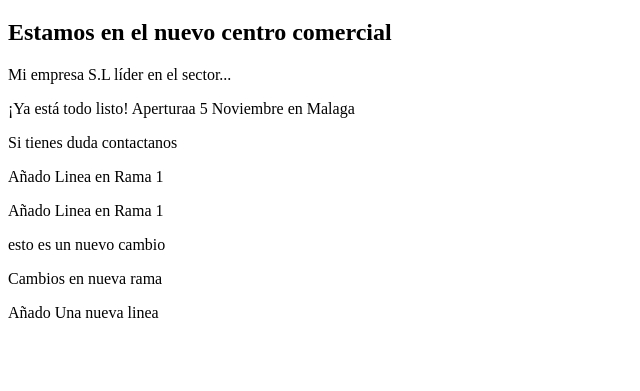
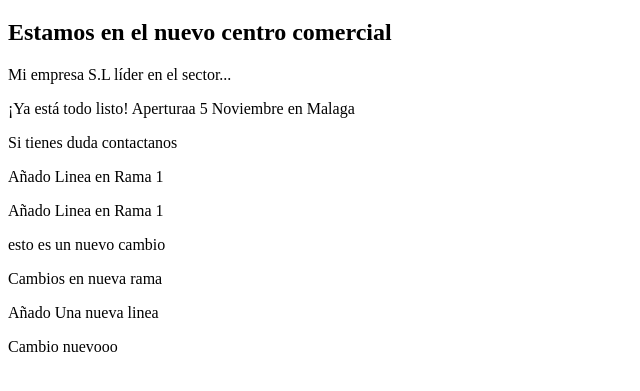
Before and after one commit to danics9696/DAM, a plain HTML site: page index.html in a window 1280 px wide. Shown: the part 61-452 px from the top of the page, without its empty margins (0-640 px from the left). Drawn offline with Linux system fonts and the light colour scheme.

Commit message:
Nueva linea 23/4

```diff
--- a/index.html
+++ b/index.html
@@ -16,5 +16,6 @@
     <p>esto es un nuevo cambio</p>
     <p>Cambios en nueva rama</p>
     <p>Añado Una nueva linea</p>
+    <p>Cambio nuevooo</p>
 </body>
 </html>
```
